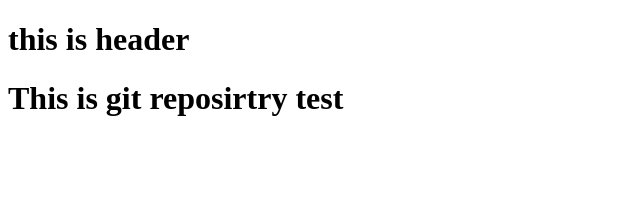
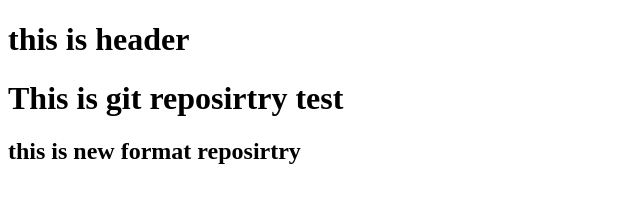
Before and after one commit to mtanveer002/reactApp, a plain HTML site: page index.html in a window 1280 px wide. Shown: the whole page, without its empty margins (0-640 px from the left). Drawn offline with Linux system fonts and the light colour scheme.

Commit message:
3rd comment

```diff
--- a/index.html
+++ b/index.html
@@ -7,5 +7,6 @@
   <body>
     <h1>this is header</h1>
     <h1>This is git reposirtry test</h1>
+    <h2>this is new format reposirtry</h2>
   </body>
 </html>
```
